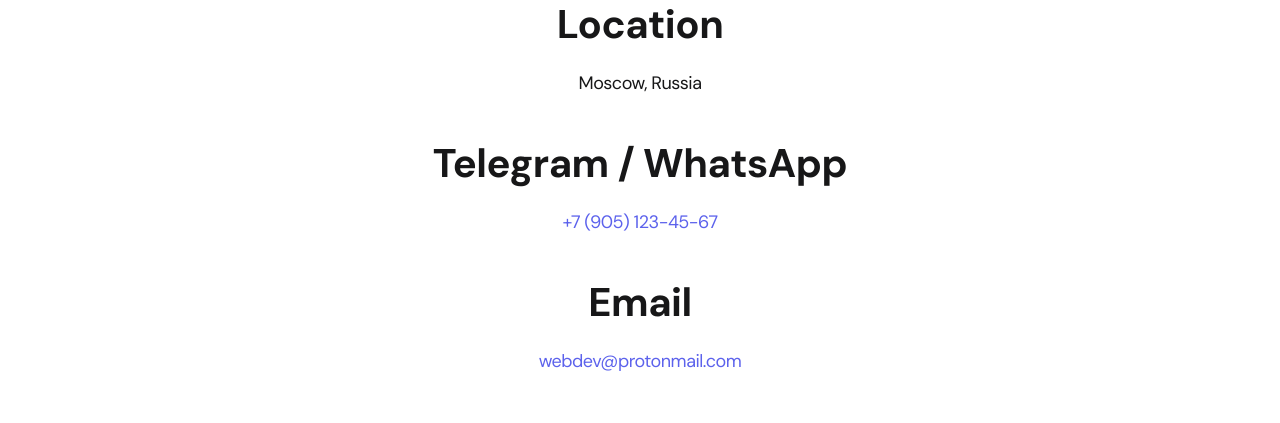
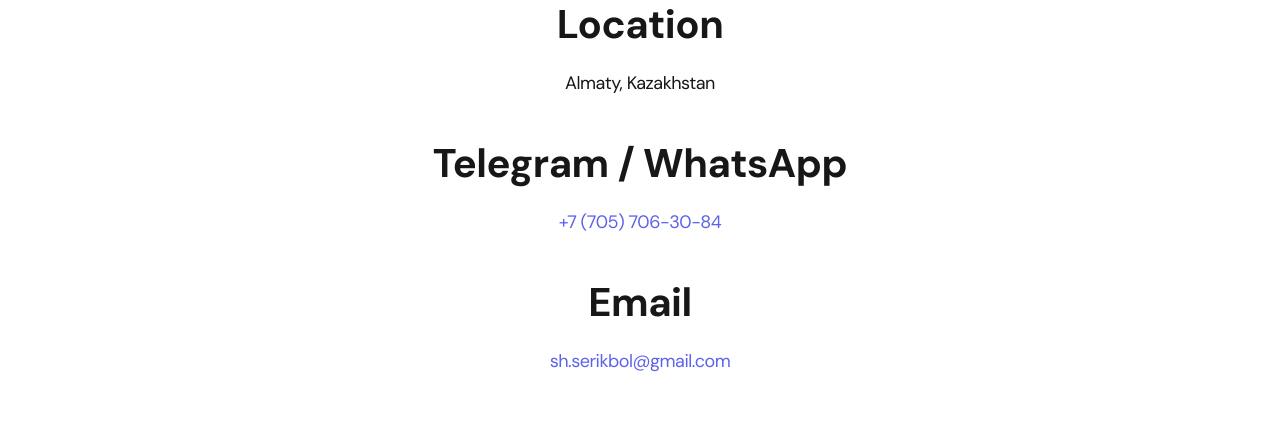
Before and after one commit to Serikbol84/05-project-Portfolio-app-, a React (Create React App) app: page /contacts in a window 1280 px wide. Shown: the part 286-709 px from the top of the page. Built offline with nearby package versions, Linux system fonts and the light colour scheme.

Commit message:
routers finished

```diff
--- a/src/pages/Contacts.jsx
+++ b/src/pages/Contacts.jsx
@@ -9,15 +9,15 @@
                     <ul className="content-list">
                         <li className="content-list__item">
                             <h2 className="title-2">Location</h2>
-                            <p>Moscow, Russia</p>
+                            <p>Almaty, Kazakhstan</p>
                         </li>
                         <li className="content-list__item">
                             <h2 className="title-2">Telegram / WhatsApp</h2>
-                            <p><a href="tel:+79051234567">+7 (905) 123-45-67</a></p>
+                            <p><a href="tel:+77057063084">+7 (705) 706-30-84</a></p>
                         </li>
                         <li className="content-list__item">
                             <h2 className="title-2">Email</h2>
-                            <p><a href="mailto:webdev@protonmail.com">webdev@protonmail.com</a></p>
+                            <p><a href="mailto:sh.serikbol@gmail.com">sh.serikbol@gmail.com</a></p>
                         </li>
                     </ul>
 
```
